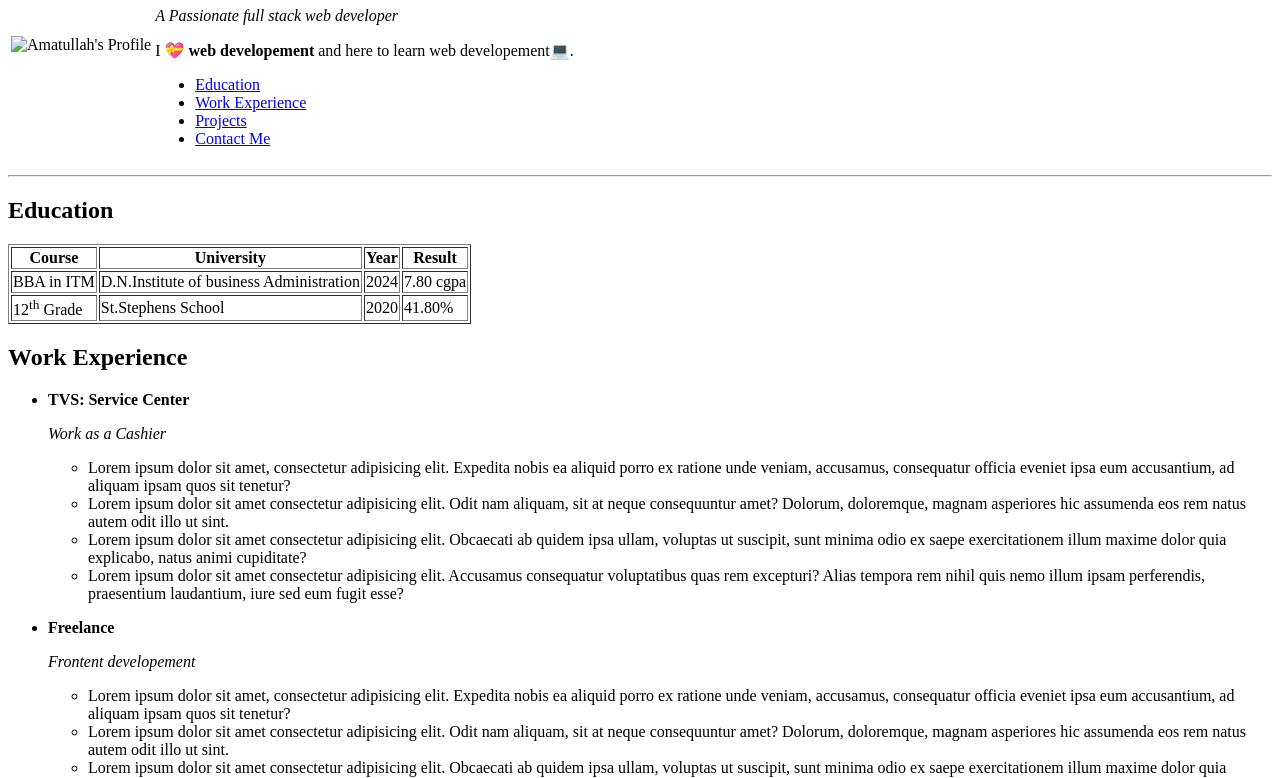
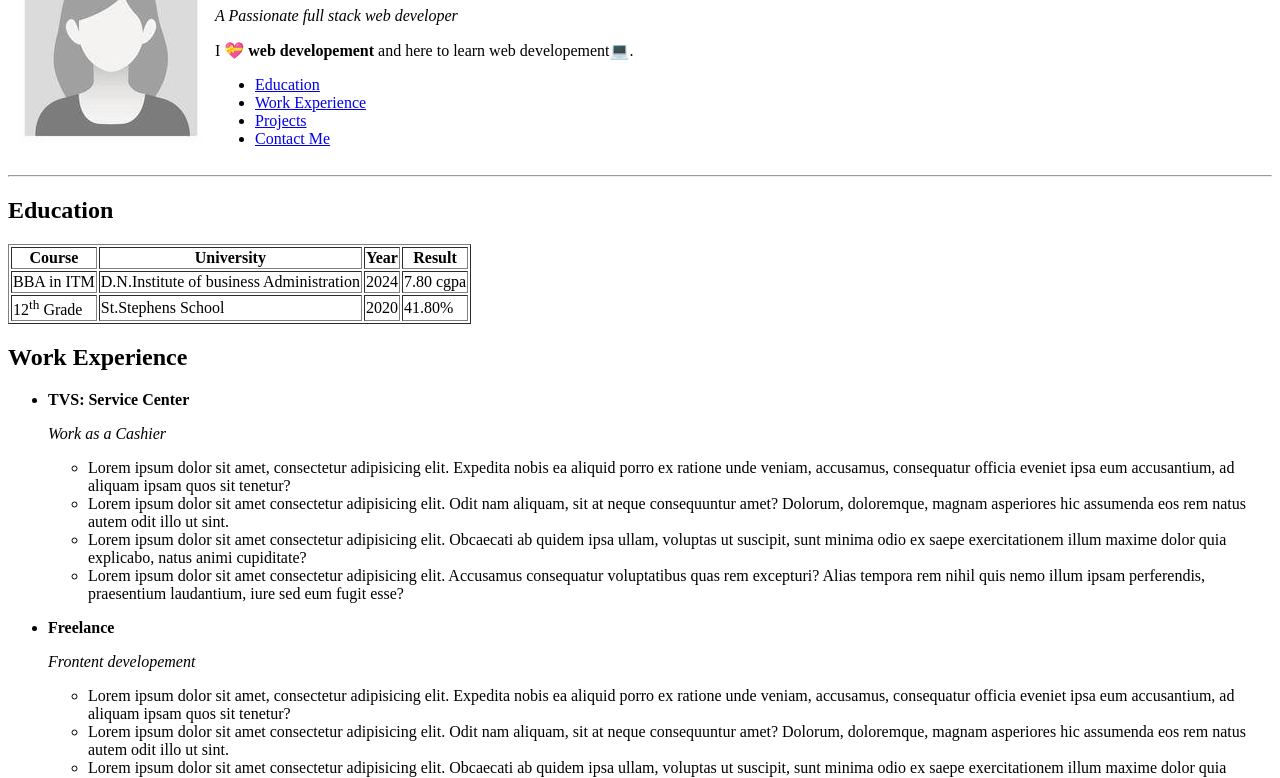
Before and after one commit to amatullah1913/myresumeDemo, a plain HTML site: page index.html in a window 1280 px wide. Shown: the part 84-862 px from the top of the page. Drawn offline with Linux system fonts and the light colour scheme.

Commit message:
Add files via upload

```diff
--- a/index.html
+++ b/index.html
@@ -13,7 +13,7 @@
         <header>
             <table>
                 <tr>
-                    <td><img src="Images/image.png" alt="Amatullah's Profile"></td>
+                    <td><img src="image.png" alt="Amatullah's Profile"></td>
                     <td>
                         <h1>Amatullah Sodawala</h1>
                         <p><i>A Passionate full stack web developer</i></p>
```
